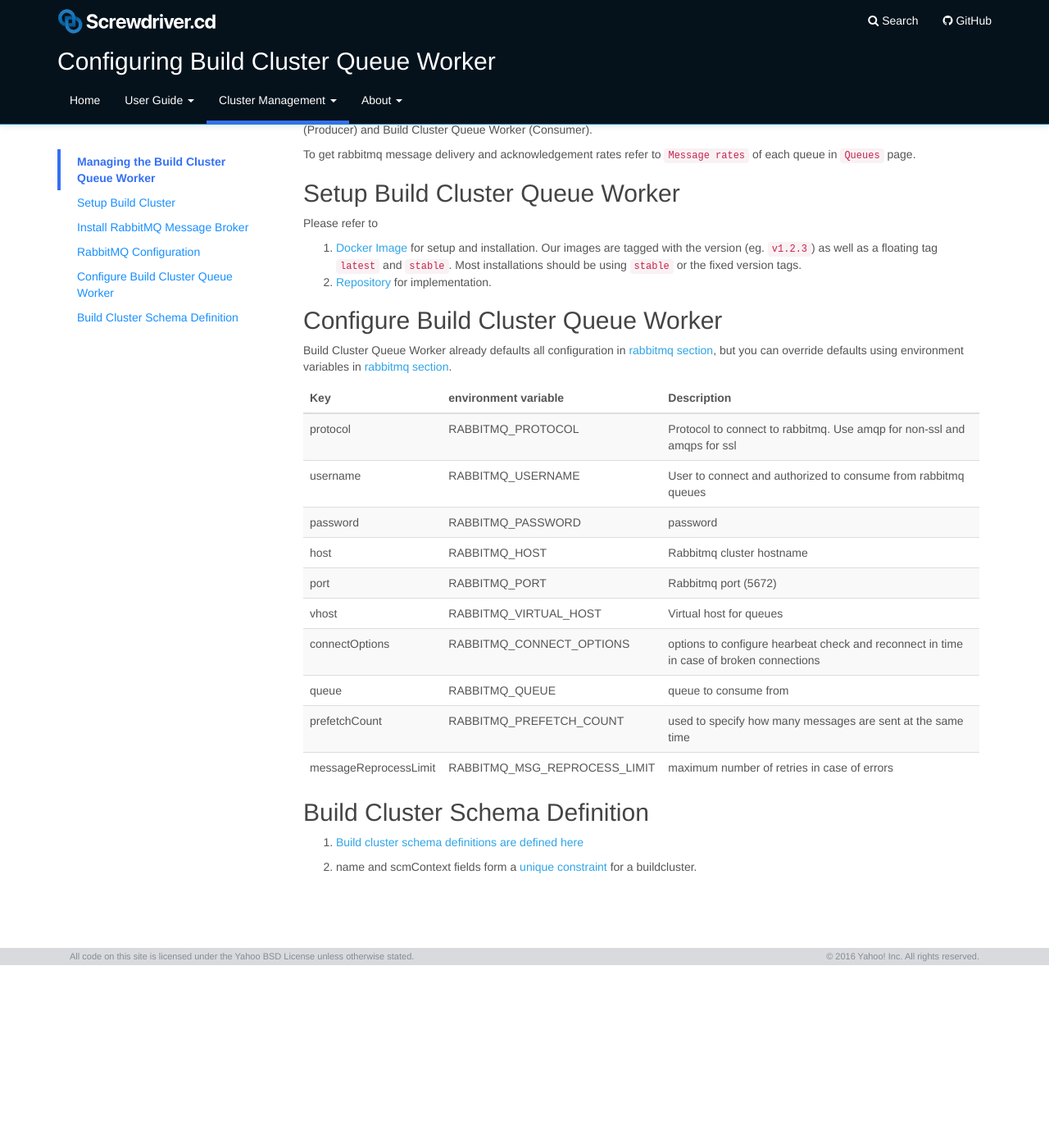
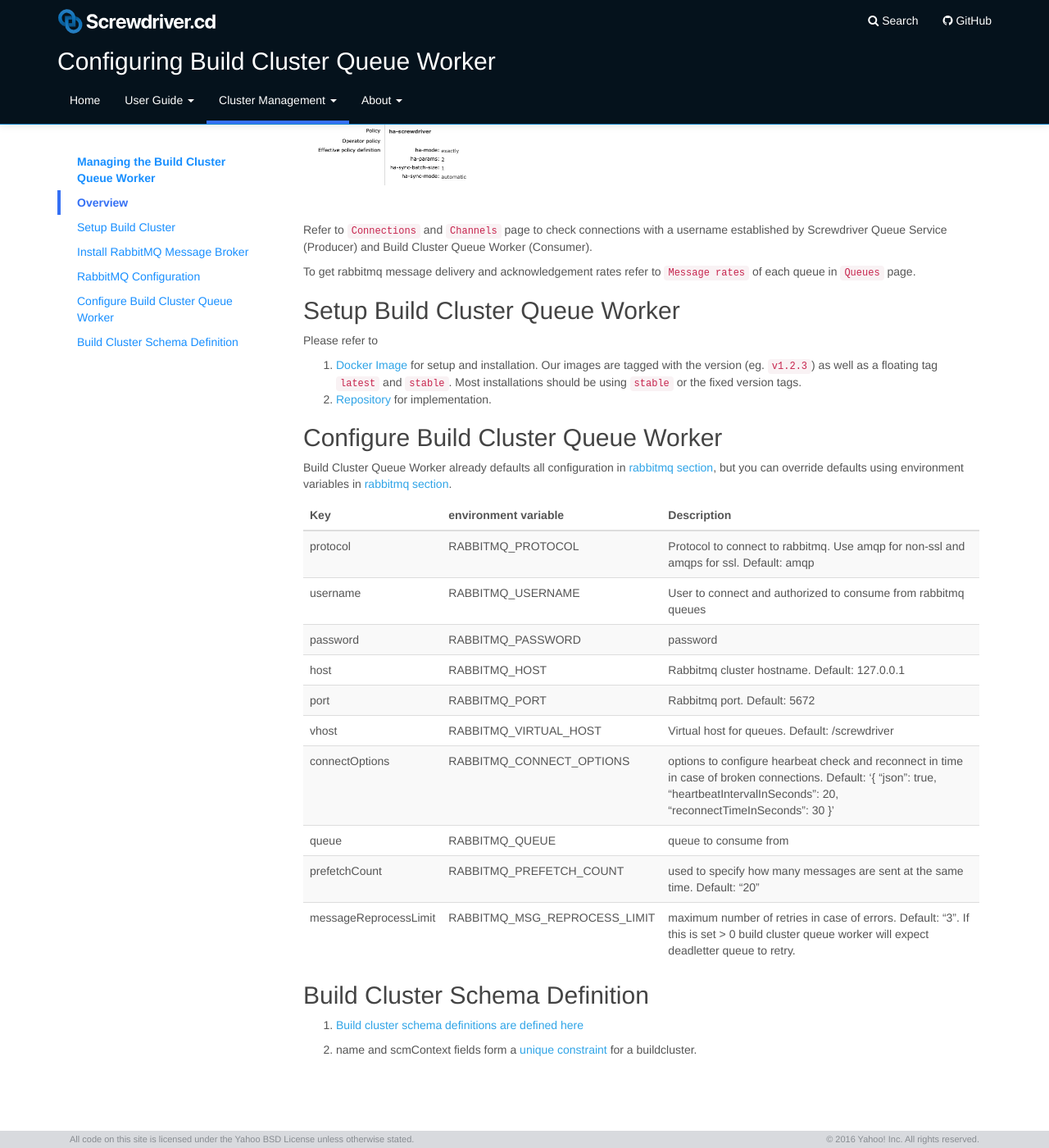
Before and after one commit to screwdriver-cd/guide, a Jekyll site: the page built from docs/cluster-management/configure-buildcluster-queue-worker.md, in a window 1280 px wide and 1400 px high, scrolled down 14042 px. Shown: the whole window at 82% size. Built offline with Jekyll 4.4.1, drawn with Linux system fonts in a browser that asks for light colours; before the commit the page ends 15219 px from its top, so only the background shows below that; some of the changed text lies outside the part shown.

Commit message:
fix(2303): add overview section

```diff
--- a/docs/cluster-management/configure-buildcluster-queue-worker.md
+++ b/docs/cluster-management/configure-buildcluster-queue-worker.md
@@ -7,6 +7,8 @@ toc:
     - title: Managing the Build Cluster Queue Worker
       url: "#manage-buildcluster-queue-worker"
       active: true
+    - title: Overview
+      url: "#overview"
     - title: Setup Build Cluster
       url: "#setup-buildcluster"
     - title: Install RabbitMQ Message Broker
@@ -23,6 +25,14 @@ It is Cluster admins responsibility to setup and configure Rabbitmq Message Brok
 # Managing the Build Cluster Queue Worker
 
 This page will cover how to setup [RabbitMQ Message Broker](https://www.rabbitmq.com/#getstarted) and [Build Cluster Queue Worker](https://github.com/screwdriver-cd/buildcluster-queue-worker).
+
+## Overview
+
+Build cluster feature can be enabled/disabled by [multiBuildCluster feature flag](https://github.com/screwdriver-cd/screwdriver/blob/master/config/default.yaml#L257) or using
+[environment variable](https://github.com/screwdriver-cd/screwdriver/blob/master/config/custom-environment-variables.yaml#L369).
+When enabled Screwdriver [Queue Service](./configure-queue-service.md) will push build message to Rabbitmq exchange. Build message header will be set with routing key based on an active flag and
+weightage defined in buildClusters table. Rabbitmq exchange will route build message to queue based on routing key defined in message header and build message will be consumed and processed by
+Build Cluster Queue Worker.
 
 ## Setup Build Cluster
 
@@ -50,7 +60,8 @@ Cluster admin should create build cluster using [buildclusters API](https://api.
 ## Install RabbitMQ Message Broker
 
 As a prerequisite go through [Downloading and Installing Rabbitmq](https://www.rabbitmq.com/download.html) and [Rabbitmq Tutorials](https://www.rabbitmq.com/getstarted.html) documentation.
-Screwdriver uses [helm charts](https://github.com/helm/charts/tree/master/stable/rabbitmq-ha) to install Rabbitmq high availability `version: 3.7.28 Erlang: 22.3.4.7` in Kubernetes cluster. Please note that this helm chart is deprecated and for new installation refer [bitnami helm charts](https://github.com/bitnami/charts/tree/master/bitnami/rabbitmq).
+Screwdriver uses [helm charts](https://github.com/helm/charts/tree/master/stable/rabbitmq-ha) to install Rabbitmq high availability `version: 3.7.28 Erlang: 22.3.4.7` in Kubernetes cluster.
+Please note that this helm chart is deprecated and for new installation refer [bitnami helm charts](https://github.com/bitnami/charts/tree/master/bitnami/rabbitmq).
 
 Rabbitmq helm chart values.tmpl file for your reference. Update and use it per your environment specifications.
 
@@ -705,25 +716,27 @@ To get rabbitmq message delivery and acknowledgement rates refer to `Message rat
 ## Setup Build Cluster Queue Worker
 
 Please refer to
-1. [Docker Image](https://hub.docker.com/r/screwdrivercd/buildcluster-queue-worker) for setup and installation. Our images are tagged with the version (eg. `v1.2.3`) as well as a floating tag `latest` and `stable`. Most installations should be using `stable` or the fixed version tags.
+1. [Docker Image](https://hub.docker.com/r/screwdrivercd/buildcluster-queue-worker) for setup and installation. Our images are tagged with the version (eg. `v1.2.3`) as well as
+   a floating tag `latest` and `stable`. Most installations should be using `stable` or the fixed version tags.
 1. [Repository](https://github.com/screwdriver-cd/buildcluster-queue-worker) for implementation.
 
 ## Configure Build Cluster Queue Worker
 
-Build Cluster Queue Worker already defaults all configuration in [rabbitmq section](https://github.com/screwdriver-cd/buildcluster-queue-worker/blob/master/config/default.yaml#L216-L236), but you can override defaults using environment variables in [rabbitmq section](https://github.com/screwdriver-cd/buildcluster-queue-worker/blob/master/config/custom-environment-variables.yaml#L328-L348).
+Build Cluster Queue Worker already defaults all configuration in [rabbitmq section](https://github.com/screwdriver-cd/buildcluster-queue-worker/blob/master/config/default.yaml#L216-L236),
+but you can override defaults using environment variables in [rabbitmq section](https://github.com/screwdriver-cd/buildcluster-queue-worker/blob/master/config/custom-environment-variables.yaml#L328-L348).
 
 | Key                   | environment variable | Description                                                                                           |
 |:----------------------|:---------------------|:------------------------------------------------------------------------------------------------------|
-| protocol | RABBITMQ_PROTOCOL | Protocol to connect to rabbitmq. Use amqp for non-ssl and amqps for ssl |
+| protocol | RABBITMQ_PROTOCOL | Protocol to connect to rabbitmq. Use amqp for non-ssl and amqps for ssl. Default: amqp |
 | username | RABBITMQ_USERNAME | User to connect and authorized to consume from rabbitmq queues |
 | password | RABBITMQ_PASSWORD | password |
-| host | RABBITMQ_HOST | Rabbitmq cluster hostname |
-| port | RABBITMQ_PORT | Rabbitmq port (5672) |
-| vhost | RABBITMQ_VIRTUAL_HOST | Virtual host for queues |
-| connectOptions | RABBITMQ_CONNECT_OPTIONS | options to configure hearbeat check and reconnect in time in case of broken connections |
+| host | RABBITMQ_HOST | Rabbitmq cluster hostname. Default: 127.0.0.1 |
+| port | RABBITMQ_PORT | Rabbitmq port. Default: 5672 |
+| vhost | RABBITMQ_VIRTUAL_HOST | Virtual host for queues. Default: /screwdriver |
+| connectOptions | RABBITMQ_CONNECT_OPTIONS | options to configure hearbeat check and reconnect in time in case of broken connections. Default: '{ "json": true, "heartbeatIntervalInSeconds": 20, "reconnectTimeInSeconds": 30 }' |
 | queue | RABBITMQ_QUEUE | queue to consume from |
-| prefetchCount | RABBITMQ_PREFETCH_COUNT | used to specify how many messages are sent at the same time |
-| messageReprocessLimit | RABBITMQ_MSG_REPROCESS_LIMIT | maximum number of retries in case of errors |
+| prefetchCount | RABBITMQ_PREFETCH_COUNT | used to specify how many messages are sent at the same time. Default: "20" |
+| messageReprocessLimit | RABBITMQ_MSG_REPROCESS_LIMIT | maximum number of retries in case of errors. Default: "3". If this is set > 0 build cluster queue worker will expect deadletter queue to retry. |
 
 
 ## Build Cluster Schema Definition
```
